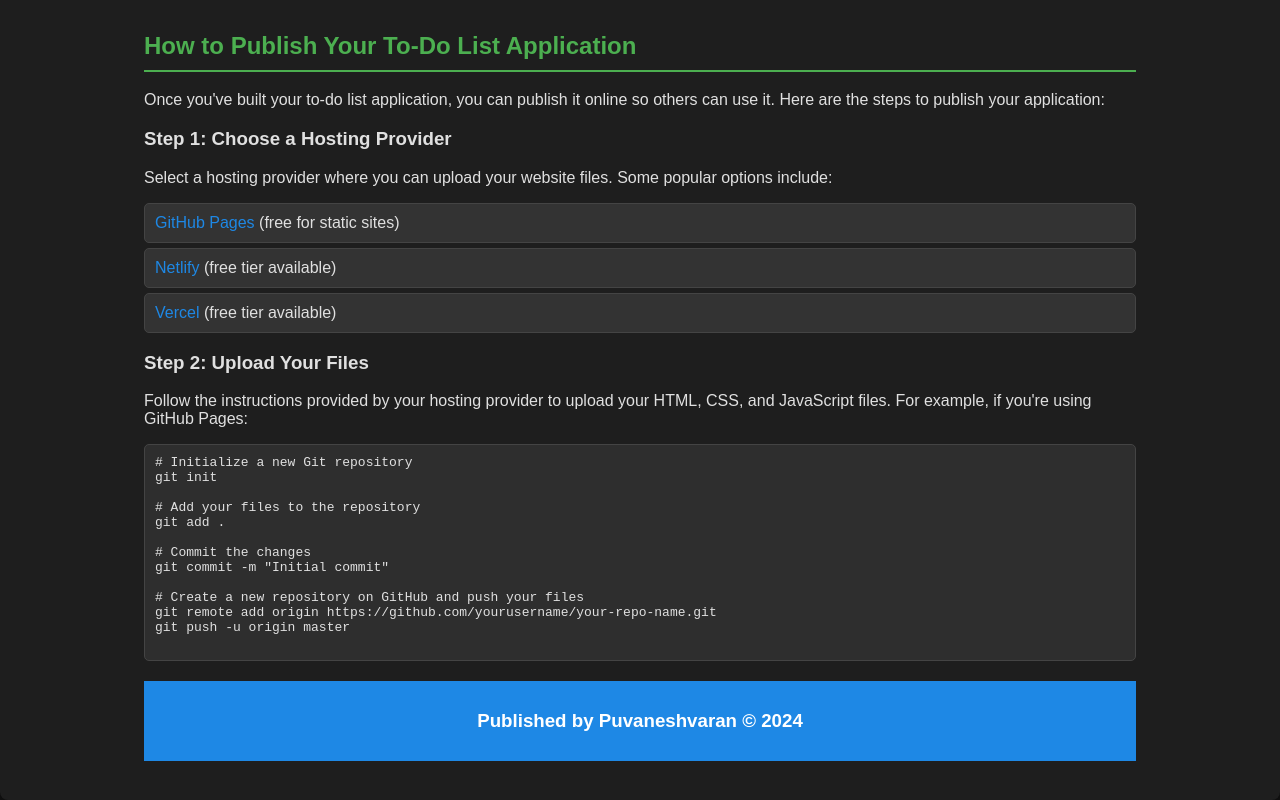
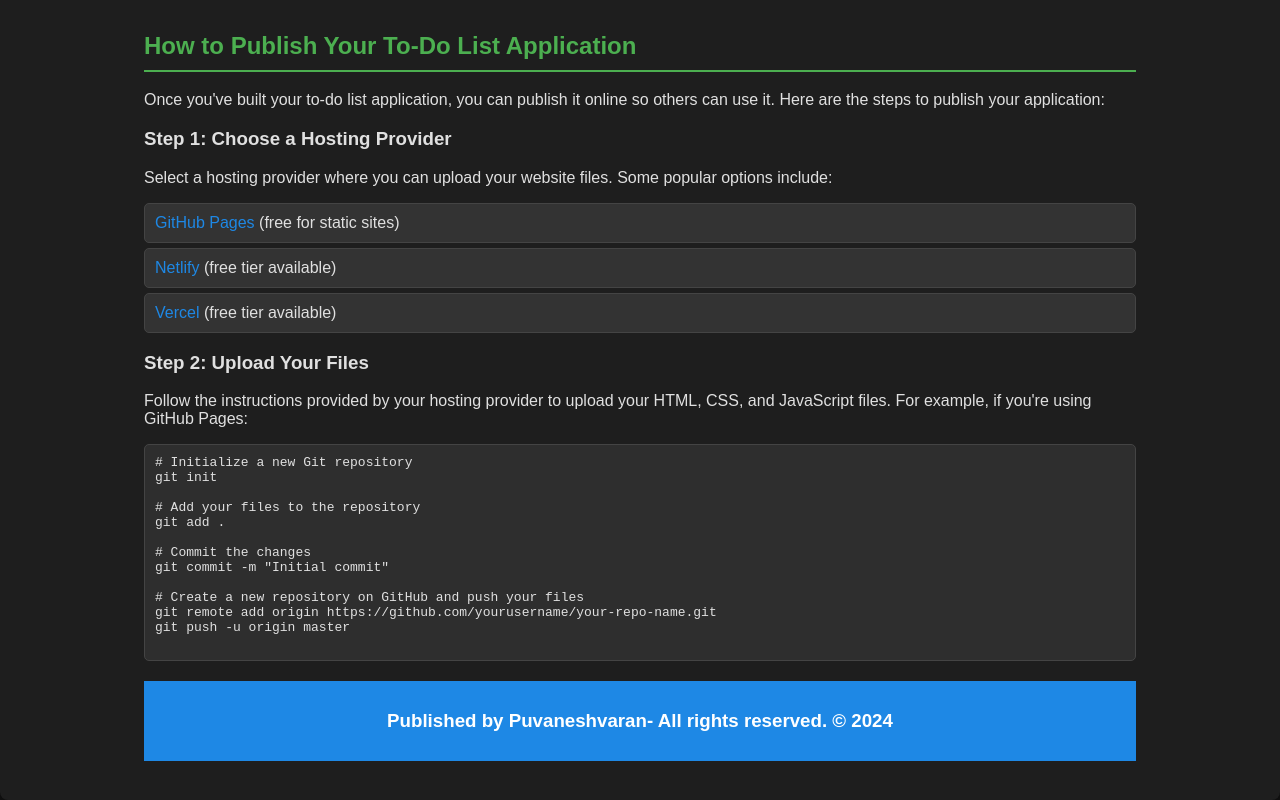
Before and after one commit to Puvaneshvaran/git.page, a plain HTML site: page index.html in a window 1280 px wide. Shown: the part 3266-4066 px from the top of the page. Drawn offline with Linux system fonts and the light colour scheme.

Commit message:
Update index.html

```diff
--- a/index.html
+++ b/index.html
@@ -252,5 +252,5 @@ git push -u origin master
 
             <h3>
  <footer>
-    <p>Published by Puvaneshvaran &copy; 2024</p>
+    <p>Published by Puvaneshvaran- All rights reserved. &copy; 2024</p>
      </footer>
```
